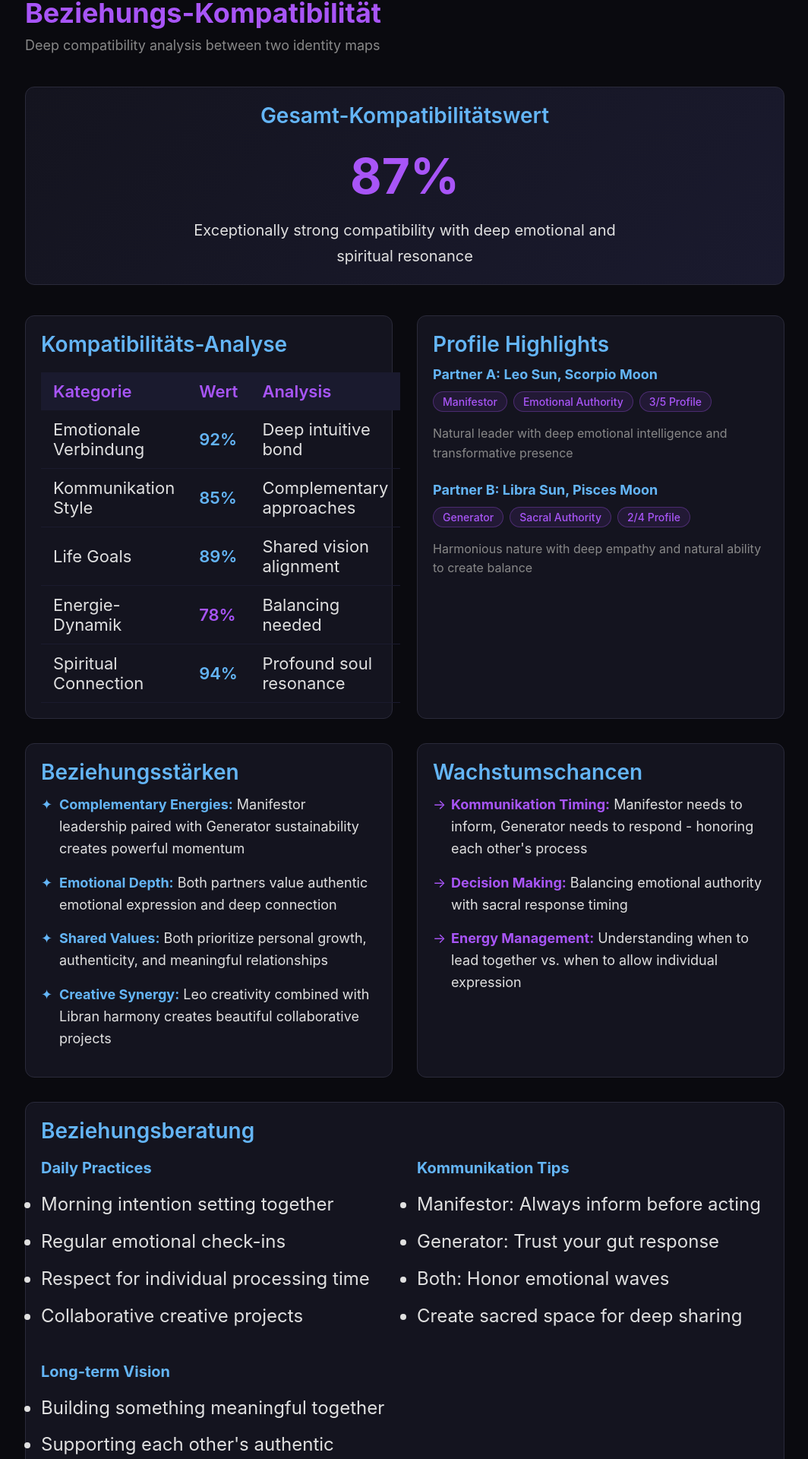
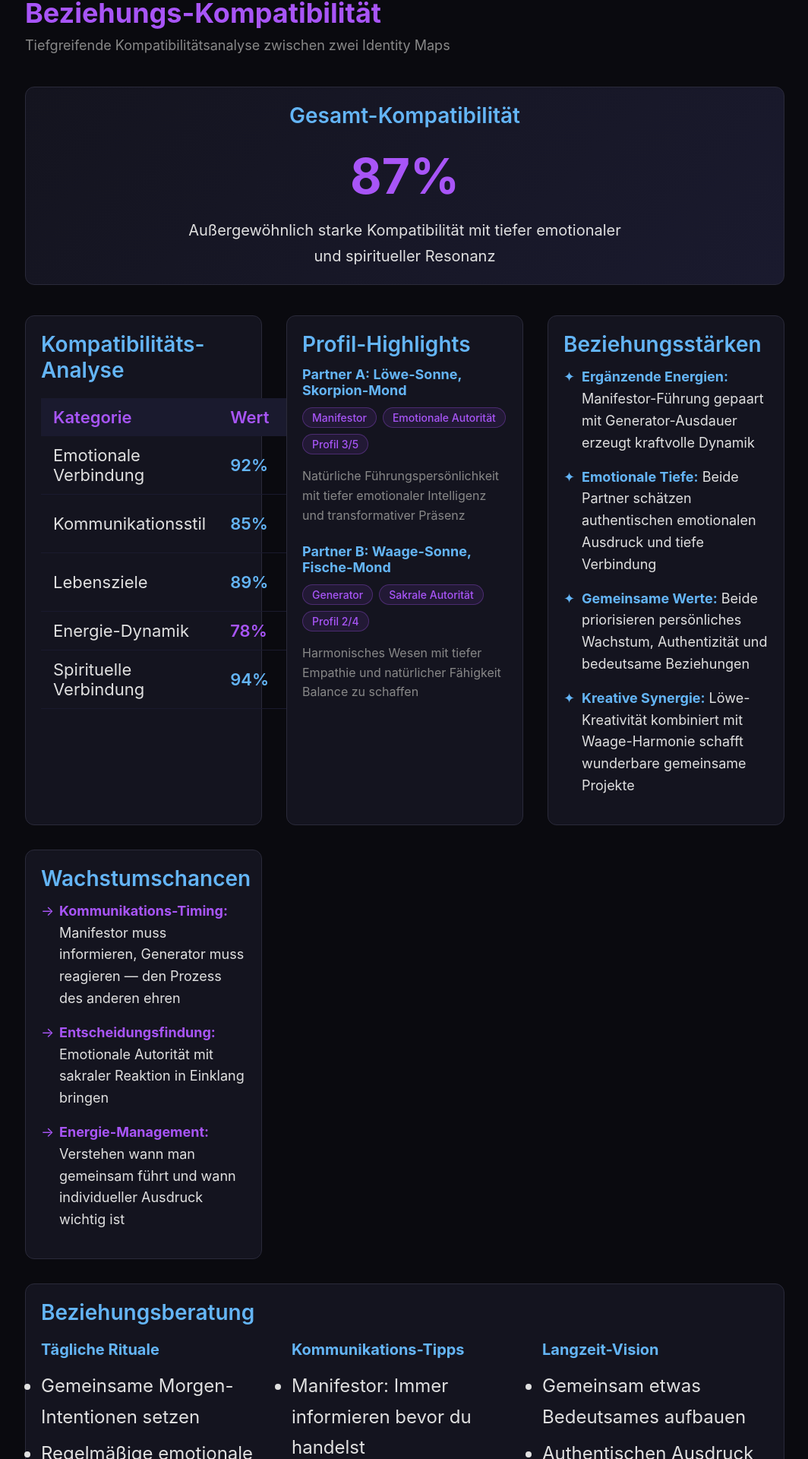
Before and after one commit to Xlgenration/atlas-identity, a Next.js app: page /couple in a window 1280 px wide. Shown: the part 86-2006 px from the top of the page at 76% size, without its empty margins (107-1171 px from the left). Built offline with nearby package versions, Linux system fonts and the light colour scheme.

Commit message:
v5.2 - Auswahl Individual/Couple + alles komplett Deutsch

```diff
--- a/src/app/couple/page.tsx
+++ b/src/app/couple/page.tsx
@@ -2,384 +2,159 @@ import Link from 'next/link';
 
 export default function CouplePage() {
   return (
-    <div style={{
-      minHeight: '100vh',
-      background: '#0a0a0f',
-      padding: '40px 20px'
-    }}>
+    <div style={{ minHeight: '100vh', background: '#0a0a0f', padding: '40px 20px' }}>
       <div style={{ maxWidth: '1000px', margin: '0 auto' }}>
 
-        {/* Header */}
         <div style={{ marginBottom: '40px' }}>
-          <Link
-            href="/"
-            style={{
-              color: '#888',
-              textDecoration: 'none',
-              fontSize: '16px',
-              display: 'inline-block',
-              marginBottom: '24px'
-            }}
-          >
+          <Link href="/" style={{ color: '#888', textDecoration: 'none', fontSize: '16px', display: 'inline-block', marginBottom: '24px' }}>
             ← Zurück
           </Link>
-
-          <h1 style={{
-            fontSize: '36px',
-            color: '#a855f7',
-            fontWeight: '700',
-            marginBottom: '8px'
-          }}>
+          <h1 style={{ fontSize: '36px', color: '#a855f7', fontWeight: '700', marginBottom: '8px' }}>
             Beziehungs-Kompatibilität
           </h1>
-          <p style={{
-            fontSize: '18px',
-            color: '#888',
-            lineHeight: '1.6'
-          }}>
-            Deep compatibility analysis between two identity maps
+          <p style={{ fontSize: '18px', color: '#888', lineHeight: '1.6' }}>
+            Tiefgreifende Kompatibilitätsanalyse zwischen zwei Identity Maps
           </p>
         </div>
 
-        {/* Compatibility Wert - Prominent */}
-        <div className="card" style={{
-          textAlign: 'center',
-          marginBottom: '40px',
-          background: 'linear-gradient(135deg, #14141f 0%, #1a1a2e 100%)'
-        }}>
-          <h2 style={{
-            fontSize: '28px',
-            color: '#64b5f6',
-            marginBottom: '16px',
-            border: 'none'
-          }}>
-            Gesamt-Kompatibilitätswert
+        {/* Gesamt-Score */}
+        <div className="card" style={{ textAlign: 'center', marginBottom: '40px', background: 'linear-gradient(135deg, #14141f 0%, #1a1a2e 100%)' }}>
+          <h2 style={{ fontSize: '28px', color: '#64b5f6', marginBottom: '16px', border: 'none' }}>
+            Gesamt-Kompatibilität
           </h2>
-          <div style={{
-            fontSize: '64px',
-            fontWeight: '700',
-            color: '#a855f7',
-            marginBottom: '16px'
-          }}>
-            87%
-          </div>
-          <p style={{
-            fontSize: '20px',
-            color: '#e0e0e0',
-            maxWidth: '600px',
-            margin: '0 auto'
-          }}>
-            Exceptionally strong compatibility with deep emotional and spiritual resonance
+          <div style={{ fontSize: '64px', fontWeight: '700', color: '#a855f7', marginBottom: '16px' }}>87%</div>
+          <p style={{ fontSize: '20px', color: '#e0e0e0', maxWidth: '600px', margin: '0 auto' }}>
+            Außergewöhnlich starke Kompatibilität mit tiefer emotionaler und spiritueller Resonanz
           </p>
         </div>
 
-        {/* Main content grid */}
-        <div style={{
-          display: 'grid',
-          gap: '32px',
-          gridTemplateColumns: 'repeat(auto-fit, minmax(480px, 1fr))'
-        }}>
+        <div style={{ display: 'grid', gap: '32px', gridTemplateColumns: 'repeat(auto-fit, minmax(300px, 1fr))' }}>
 
-          {/* Kategorie Breakdown */}
+          {/* Kategorie-Analyse */}
           <div className="card">
             <h3>Kompatibilitäts-Analyse</h3>
             <table style={{ marginTop: '20px' }}>
               <thead>
-                <tr>
-                  <th>Kategorie</th>
-                  <th>Wert</th>
-                  <th>Analysis</th>
-                </tr>
+                <tr><th>Kategorie</th><th>Wert</th><th>Erkenntnis</th></tr>
               </thead>
               <tbody>
-                <tr>
-                  <td>Emotionale Verbindung</td>
-                  <td style={{ color: '#64b5f6', fontWeight: '600' }}>92%</td>
-                  <td>Deep intuitive bond</td>
-                </tr>
-                <tr>
-                  <td>Kommunikation Style</td>
-                  <td style={{ color: '#64b5f6', fontWeight: '600' }}>85%</td>
-                  <td>Complementary approaches</td>
-                </tr>
-                <tr>
-                  <td>Life Goals</td>
-                  <td style={{ color: '#64b5f6', fontWeight: '600' }}>89%</td>
-                  <td>Shared vision alignment</td>
-                </tr>
-                <tr>
-                  <td>Energie-Dynamik</td>
-                  <td style={{ color: '#a855f7', fontWeight: '600' }}>78%</td>
-                  <td>Balancing needed</td>
-                </tr>
-                <tr>
-                  <td>Spiritual Connection</td>
-                  <td style={{ color: '#64b5f6', fontWeight: '600' }}>94%</td>
-                  <td>Profound soul resonance</td>
-                </tr>
+                <tr><td>Emotionale Verbindung</td><td style={{ color: '#64b5f6', fontWeight: '600' }}>92%</td><td>Tiefe intuitive Bindung</td></tr>
+                <tr><td>Kommunikationsstil</td><td style={{ color: '#64b5f6', fontWeight: '600' }}>85%</td><td>Ergänzende Ansätze</td></tr>
+                <tr><td>Lebensziele</td><td style={{ color: '#64b5f6', fontWeight: '600' }}>89%</td><td>Gemeinsame Vision</td></tr>
+                <tr><td>Energie-Dynamik</td><td style={{ color: '#a855f7', fontWeight: '600' }}>78%</td><td>Balance nötig</td></tr>
+                <tr><td>Spirituelle Verbindung</td><td style={{ color: '#64b5f6', fontWeight: '600' }}>94%</td><td>Tiefe Seelenresonanz</td></tr>
               </tbody>
             </table>
           </div>
 
-          {/* Individual Profiles */}
+          {/* Profile */}
           <div className="card">
-            <h3>Profile Highlights</h3>
+            <h3>Profil-Highlights</h3>
             <div style={{ marginBottom: '24px' }}>
-              <h4 style={{
-                color: '#64b5f6',
-                fontSize: '18px',
-                marginBottom: '12px'
-              }}>
-                Partner A: Leo Sun, Scorpio Moon
-              </h4>
-              <div style={{ display: 'flex', gap: '8px', flexWrap: 'wrap', marginBottom: '16px' }}>
+              <h4 style={{ color: '#64b5f6', fontSize: '18px', marginBottom: '12px' }}>Partner A: Löwe-Sonne, Skorpion-Mond</h4>
+              <div style={{ display: 'flex', gap: '8px', flexWrap: 'wrap' as const, marginBottom: '16px' }}>
                 <div className="badge">Manifestor</div>
-                <div className="badge">Emotional Authority</div>
-                <div className="badge">3/5 Profile</div>
+                <div className="badge">Emotionale Autorität</div>
+                <div className="badge">Profil 3/5</div>
               </div>
               <p style={{ fontSize: '16px', lineHeight: '1.6', color: '#888' }}>
-                Natural leader with deep emotional intelligence and transformative presence
+                Natürliche Führungspersönlichkeit mit tiefer emotionaler Intelligenz und transformativer Präsenz
               </p>
             </div>
-
             <div>
-              <h4 style={{
-                color: '#64b5f6',
-                fontSize: '18px',
-                marginBottom: '12px'
-              }}>
-                Partner B: Libra Sun, Pisces Moon
-              </h4>
-              <div style={{ display: 'flex', gap: '8px', flexWrap: 'wrap', marginBottom: '16px' }}>
+              <h4 style={{ color: '#64b5f6', fontSize: '18px', marginBottom: '12px' }}>Partner B: Waage-Sonne, Fische-Mond</h4>
+              <div style={{ display: 'flex', gap: '8px', flexWrap: 'wrap' as const, marginBottom: '16px' }}>
                 <div className="badge">Generator</div>
-                <div className="badge">Sacral Authority</div>
-                <div className="badge">2/4 Profile</div>
+                <div className="badge">Sakrale Autorität</div>
+                <div className="badge">Profil 2/4</div>
               </div>
               <p style={{ fontSize: '16px', lineHeight: '1.6', color: '#888' }}>
-                Harmonious nature with deep empathy and natural ability to create balance
+                Harmonisches Wesen mit tiefer Empathie und natürlicher Fähigkeit Balance zu schaffen
               </p>
             </div>
           </div>
 
-          {/* Beziehungsstärken */}
+          {/* Stärken */}
           <div className="card">
             <h3>Beziehungsstärken</h3>
             <ul style={{ listStyle: 'none', padding: '0' }}>
-              <li style={{
-                fontSize: '18px',
-                lineHeight: '1.6',
-                marginBottom: '16px',
-                paddingLeft: '24px',
-                position: 'relative'
-              }}>
-                <span style={{
-                  position: 'absolute',
-                  left: '0',
-                  color: '#64b5f6'
-                }}>
-                  ✦
-                </span>
-                <strong style={{ color: '#64b5f6' }}>Complementary Energies:</strong> Manifestor
-                leadership paired with Generator sustainability creates powerful momentum
+              <li style={{ fontSize: '18px', lineHeight: '1.6', marginBottom: '16px', paddingLeft: '24px', position: 'relative' as const }}>
+                <span style={{ position: 'absolute' as const, left: '0', color: '#64b5f6' }}>✦</span>
+                <strong style={{ color: '#64b5f6' }}>Ergänzende Energien:</strong> Manifestor-Führung gepaart mit Generator-Ausdauer erzeugt kraftvolle Dynamik
               </li>
-              <li style={{
-                fontSize: '18px',
-                lineHeight: '1.6',
-                marginBottom: '16px',
-                paddingLeft: '24px',
-                position: 'relative'
-              }}>
-                <span style={{
-                  position: 'absolute',
-                  left: '0',
-                  color: '#64b5f6'
-                }}>
-                  ✦
-                </span>
-                <strong style={{ color: '#64b5f6' }}>Emotional Depth:</strong> Both partners value
-                authentic emotional expression and deep connection
+              <li style={{ fontSize: '18px', lineHeight: '1.6', marginBottom: '16px', paddingLeft: '24px', position: 'relative' as const }}>
+                <span style={{ position: 'absolute' as const, left: '0', color: '#64b5f6' }}>✦</span>
+                <strong style={{ color: '#64b5f6' }}>Emotionale Tiefe:</strong> Beide Partner schätzen authentischen emotionalen Ausdruck und tiefe Verbindung
               </li>
-              <li style={{
-                fontSize: '18px',
-                lineHeight: '1.6',
-                marginBottom: '16px',
-                paddingLeft: '24px',
-                position: 'relative'
-              }}>
-                <span style={{
-                  position: 'absolute',
-                  left: '0',
-                  color: '#64b5f6'
-                }}>
-                  ✦
-                </span>
-                <strong style={{ color: '#64b5f6' }}>Shared Values:</strong> Both prioritize
-                personal growth, authenticity, and meaningful relationships
+              <li style={{ fontSize: '18px', lineHeight: '1.6', marginBottom: '16px', paddingLeft: '24px', position: 'relative' as const }}>
+                <span style={{ position: 'absolute' as const, left: '0', color: '#64b5f6' }}>✦</span>
+                <strong style={{ color: '#64b5f6' }}>Gemeinsame Werte:</strong> Beide priorisieren persönliches Wachstum, Authentizität und bedeutsame Beziehungen
               </li>
-              <li style={{
-                fontSize: '18px',
-                lineHeight: '1.6',
-                marginBottom: '16px',
-                paddingLeft: '24px',
-                position: 'relative'
-              }}>
-                <span style={{
-                  position: 'absolute',
-                  left: '0',
-                  color: '#64b5f6'
-                }}>
-                  ✦
-                </span>
-                <strong style={{ color: '#64b5f6' }}>Creative Synergy:</strong> Leo creativity
-                combined with Libran harmony creates beautiful collaborative projects
+              <li style={{ fontSize: '18px', lineHeight: '1.6', marginBottom: '16px', paddingLeft: '24px', position: 'relative' as const }}>
+                <span style={{ position: 'absolute' as const, left: '0', color: '#64b5f6' }}>✦</span>
+                <strong style={{ color: '#64b5f6' }}>Kreative Synergie:</strong> Löwe-Kreativität kombiniert mit Waage-Harmonie schafft wunderbare gemeinsame Projekte
               </li>
             </ul>
           </div>
 
-          {/* Growth Challenges */}
+          {/* Wachstum */}
           <div className="card">
             <h3>Wachstumschancen</h3>
             <ul style={{ listStyle: 'none', padding: '0' }}>
-              <li style={{
-                fontSize: '18px',
-                lineHeight: '1.6',
-                marginBottom: '16px',
-                paddingLeft: '24px',
-                position: 'relative'
-              }}>
-                <span style={{
-                  position: 'absolute',
-                  left: '0',
-                  color: '#a855f7'
-                }}>
-                  →
-                </span>
-                <strong style={{ color: '#a855f7' }}>Kommunikation Timing:</strong> Manifestor
-                needs to inform, Generator needs to respond - honoring each other's process
+              <li style={{ fontSize: '18px', lineHeight: '1.6', marginBottom: '16px', paddingLeft: '24px', position: 'relative' as const }}>
+                <span style={{ position: 'absolute' as const, left: '0', color: '#a855f7' }}>→</span>
+                <strong style={{ color: '#a855f7' }}>Kommunikations-Timing:</strong> Manifestor muss informieren, Generator muss reagieren — den Prozess des anderen ehren
               </li>
-              <li style={{
-                fontSize: '18px',
-                lineHeight: '1.6',
-                marginBottom: '16px',
-                paddingLeft: '24px',
-                position: 'relative'
-              }}>
-                <span style={{
-                  position: 'absolute',
-                  left: '0',
-                  color: '#a855f7'
-                }}>
-                  →
-                </span>
-                <strong style={{ color: '#a855f7' }}>Decision Making:</strong> Balancing
-                emotional authority with sacral response timing
+              <li style={{ fontSize: '18px', lineHeight: '1.6', marginBottom: '16px', paddingLeft: '24px', position: 'relative' as const }}>
+                <span style={{ position: 'absolute' as const, left: '0', color: '#a855f7' }}>→</span>
+                <strong style={{ color: '#a855f7' }}>Entscheidungsfindung:</strong> Emotionale Autorität mit sakraler Reaktion in Einklang bringen
               </li>
-              <li style={{
-                fontSize: '18px',
-                lineHeight: '1.6',
-                marginBottom: '16px',
-                paddingLeft: '24px',
-                position: 'relative'
-              }}>
-                <span style={{
-                  position: 'absolute',
-                  left: '0',
-                  color: '#a855f7'
-                }}>
-                  →
-                </span>
-                <strong style={{ color: '#a855f7' }}>Energy Management:</strong> Understanding
-                when to lead together vs. when to allow individual expression
+              <li style={{ fontSize: '18px', lineHeight: '1.6', marginBottom: '16px', paddingLeft: '24px', position: 'relative' as const }}>
+                <span style={{ position: 'absolute' as const, left: '0', color: '#a855f7' }}>→</span>
+                <strong style={{ color: '#a855f7' }}>Energie-Management:</strong> Verstehen wann man gemeinsam führt und wann individueller Ausdruck wichtig ist
               </li>
             </ul>
           </div>
 
-          {/* Relationship Recommendations */}
+          {/* Beratung */}
           <div className="card" style={{ gridColumn: '1 / -1' }}>
             <h3>Beziehungsberatung</h3>
-            <div style={{
-              display: 'grid',
-              gridTemplateColumns: 'repeat(auto-fit, minmax(300px, 1fr))',
-              gap: '32px',
-              marginTop: '20px'
-            }}>
+            <div style={{ display: 'grid', gridTemplateColumns: 'repeat(auto-fit, minmax(250px, 1fr))', gap: '32px', marginTop: '20px' }}>
               <div>
-                <h4 style={{
-                  color: '#64b5f6',
-                  fontSize: '20px',
-                  marginBottom: '16px'
-                }}>
-                  Daily Practices
-                </h4>
+                <h4 style={{ color: '#64b5f6', fontSize: '20px', marginBottom: '16px' }}>Tägliche Rituale</h4>
                 <ul style={{ fontSize: '16px', lineHeight: '1.6', color: '#e0e0e0' }}>
-                  <li style={{ marginBottom: '8px' }}>Morning intention setting together</li>
-                  <li style={{ marginBottom: '8px' }}>Regular emotional check-ins</li>
-                  <li style={{ marginBottom: '8px' }}>Respect for individual processing time</li>
-                  <li style={{ marginBottom: '8px' }}>Collaborative creative projects</li>
+                  <li style={{ marginBottom: '8px' }}>Gemeinsame Morgen-Intentionen setzen</li>
+                  <li style={{ marginBottom: '8px' }}>Regelmäßige emotionale Check-ins</li>
+                  <li style={{ marginBottom: '8px' }}>Individuelle Verarbeitungszeit respektieren</li>
+                  <li style={{ marginBottom: '8px' }}>Gemeinsame kreative Projekte</li>
                 </ul>
               </div>
-
               <div>
-                <h4 style={{
-                  color: '#64b5f6',
-                  fontSize: '20px',
-                  marginBottom: '16px'
-                }}>
-                  Kommunikation Tips
-                </h4>
+                <h4 style={{ color: '#64b5f6', fontSize: '20px', marginBottom: '16px' }}>Kommunikations-Tipps</h4>
                 <ul style={{ fontSize: '16px', lineHeight: '1.6', color: '#e0e0e0' }}>
-                  <li style={{ marginBottom: '8px' }}>Manifestor: Always inform before acting</li>
-                  <li style={{ marginBottom: '8px' }}>Generator: Trust your gut response</li>
-                  <li style={{ marginBottom: '8px' }}>Both: Honor emotional waves</li>
-                  <li style={{ marginBottom: '8px' }}>Create sacred space for deep sharing</li>
+                  <li style={{ marginBottom: '8px' }}>Manifestor: Immer informieren bevor du handelst</li>
+                  <li style={{ marginBottom: '8px' }}>Generator: Vertraue deiner Bauchreaktion</li>
+                  <li style={{ marginBottom: '8px' }}>Beide: Emotionale Wellen ehren</li>
+                  <li style={{ marginBottom: '8px' }}>Heiligen Raum für tiefes Teilen schaffen</li>
                 </ul>
               </div>
-
               <div>
-                <h4 style={{
-                  color: '#64b5f6',
-                  fontSize: '20px',
-                  marginBottom: '16px'
-                }}>
-                  Long-term Vision
-                </h4>
+                <h4 style={{ color: '#64b5f6', fontSize: '20px', marginBottom: '16px' }}>Langzeit-Vision</h4>
                 <ul style={{ fontSize: '16px', lineHeight: '1.6', color: '#e0e0e0' }}>
-                  <li style={{ marginBottom: '8px' }}>Building something meaningful together</li>
-                  <li style={{ marginBottom: '8px' }}>Supporting each other's authentic expression</li>
-                  <li style={{ marginBottom: '8px' }}>Creating a harmonious home environment</li>
-                  <li style={{ marginBottom: '8px' }}>Inspiring others through your partnership</li>
+                  <li style={{ marginBottom: '8px' }}>Gemeinsam etwas Bedeutsames aufbauen</li>
+                  <li style={{ marginBottom: '8px' }}>Authentischen Ausdruck des anderen unterstützen</li>
+                  <li style={{ marginBottom: '8px' }}>Harmonisches Zuhause schaffen</li>
+                  <li style={{ marginBottom: '8px' }}>Andere durch eure Partnerschaft inspirieren</li>
                 </ul>
               </div>
             </div>
           </div>
-
         </div>
 
-        {/* Action buttons */}
-        <div style={{
-          textAlign: 'center',
-          marginTop: '48px',
-          display: 'flex',
-          justifyContent: 'center',
-          gap: '20px',
-          flexWrap: 'wrap'
-        }}>
-          <Link href="/assessment" className="btn-primary">
-            Create New Profiles
-          </Link>
-          <Link
-            href="/"
-            className="btn-primary"
-            style={{
-              background: 'transparent',
-              border: '2px solid #a855f7',
-              color: '#a855f7'
-            }}
-          >
-            Zurück
-          </Link>
+        <div style={{ textAlign: 'center', marginTop: '48px', display: 'flex', justifyContent: 'center', gap: '20px', flexWrap: 'wrap' as const }}>
+          <Link href="/assessment" className="btn-primary">Neue Profile erstellen</Link>
+          <Link href="/" className="btn-primary" style={{ background: 'transparent', border: '2px solid #a855f7', color: '#a855f7' }}>Zurück</Link>
         </div>
-
       </div>
     </div>
   );
```
Also changed, not shown: src/app/page.tsx (+28 -6 lines).
